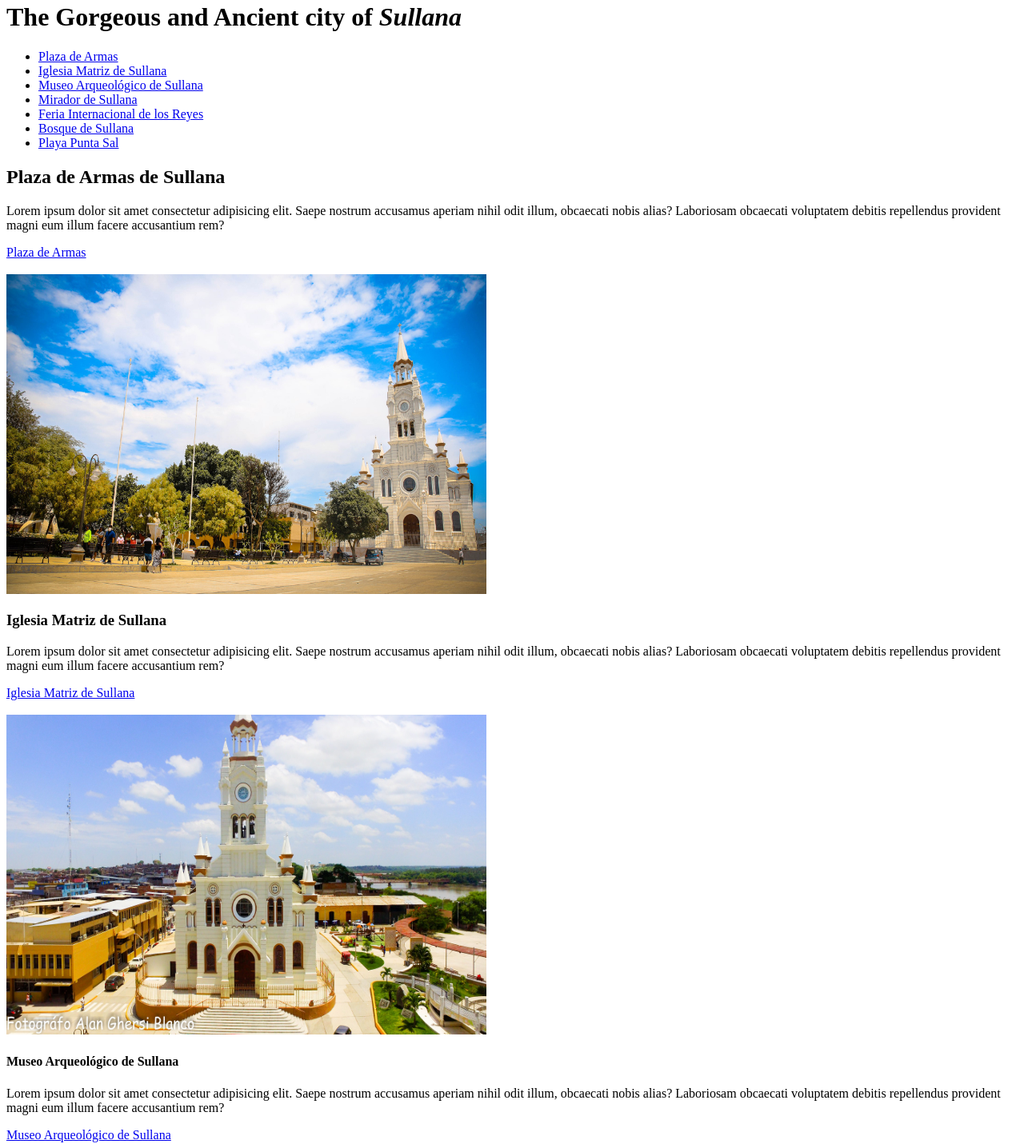
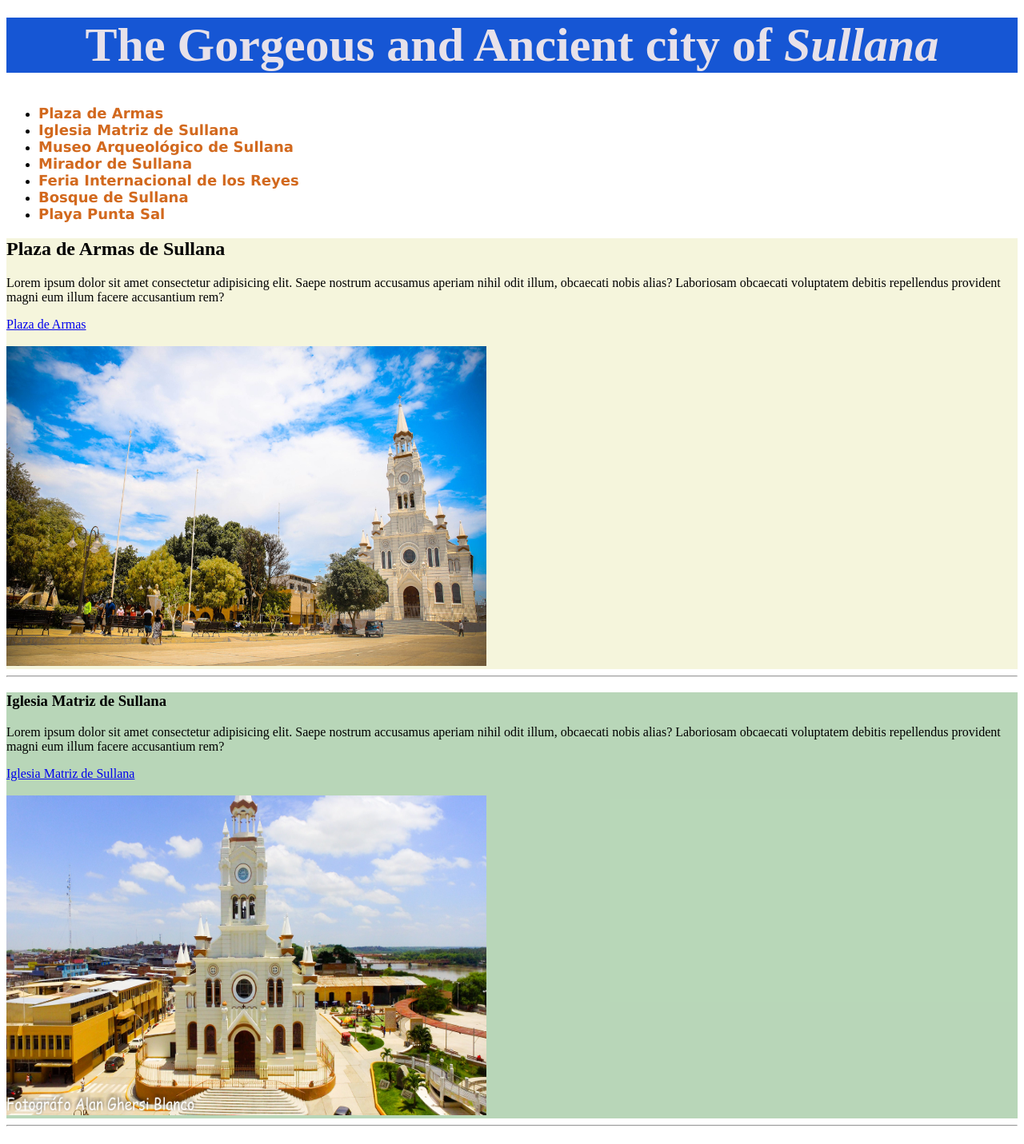
Before and after one commit to york-ac/first-exercise-01, a plain HTML site: page index.html in a window 1280 px wide. Shown: the part 18-1449 px from the top of the page at 80% size. Drawn offline with Linux system fonts and the light colour scheme.

Commit message:
Adding styles to my first webpage

```diff
--- a/index.html
+++ b/index.html
@@ -1,10 +1,11 @@
 <!DOCTYPE html>
 <html lang="en">
+
 <head>
     <meta charset="UTF-8">
     <meta name="viewport" content="width=device-width, initial-scale=1.0">
     <title>Exercise-1</title>
-  <link rel="stylesheet" href="./src/styles/index.css"/>
+    <link rel="stylesheet" href="./src/styles/index.css" />
 </head>
 
 <head>
@@ -22,21 +23,23 @@
 
 
 
-        <ul>
-            <li><a href="#link1">Plaza de Armas</a></li>
-            <li><a href="#link2">Iglesia Matriz de Sullana</a></li>
-            <li><a href="#link3">Museo Arqueológico de Sullana</a></li>
-            <li><a href="#link4">Mirador de Sullana</a></li>
-            <li><a href="#link5">Feria Internacional de los Reyes</a></li>
-            <li><a href="#link6">Bosque de Sullana</a></li>
-            <li><a href="#link7">Playa Punta Sal</a></li>
+        <ul >
+            <li><a href="#link1" class="style__for__links">Plaza de Armas</a></li>
+            <li><a href="#link2" class="style__for__links">Iglesia Matriz de Sullana</a></li>
+            <li><a href="#link3" class="style__for__links">Museo Arqueológico de Sullana</a></li>
+            <li><a href="#link4" class="style__for__links">Mirador de Sullana</a></li>
+            <li><a href="#link5" class="style__for__links">Feria Internacional de los Reyes</a></li>
+            <li><a href="#link6" class="style__for__links">Bosque de Sullana</a></li>
+            <li><a href="#link7" class="style__for__links">Playa Punta Sal</a></li>
         </ul>
 
 
-    <section id="link1">
+        <section id="link1" class="styles__for__section1">
 
             <h2>Plaza de Armas de Sullana</h2>
-        <p>Lorem ipsum dolor sit amet consectetur adipisicing elit. Saepe nostrum accusamus aperiam nihil odit illum, obcaecati nobis alias? Laboriosam obcaecati voluptatem debitis repellendus provident magni eum illum facere accusantium rem?</p>
+            <p>Lorem ipsum dolor sit amet consectetur adipisicing elit. Saepe nostrum accusamus aperiam nihil odit
+                illum, obcaecati nobis alias? Laboriosam obcaecati voluptatem debitis repellendus provident magni eum
+                illum facere accusantium rem?</p>
             <a href="https://sullana.pe/plaza-de-armas/" target="_blank">Plaza de Armas</a>
 
             <br>
@@ -45,11 +48,16 @@
 
         </section>
 
-    <section id="link2">
+        <hr>
+
+        <section id="link2" class="styles__for__section2">
 
             <h3>Iglesia Matriz de Sullana</h3>
-        <p>Lorem ipsum dolor sit amet consectetur adipisicing elit. Saepe nostrum accusamus aperiam nihil odit illum, obcaecati nobis alias? Laboriosam obcaecati voluptatem debitis repellendus provident magni eum illum facere accusantium rem?</p>
-        <a href="https://sullana9.webnode.es/l/festival-del-pueblo-magico/" target="_blank">Iglesia Matriz de Sullana</a>
+            <p>Lorem ipsum dolor sit amet consectetur adipisicing elit. Saepe nostrum accusamus aperiam nihil odit
+                illum, obcaecati nobis alias? Laboriosam obcaecati voluptatem debitis repellendus provident magni eum
+                illum facere accusantium rem?</p>
+            <a href="https://sullana9.webnode.es/l/festival-del-pueblo-magico/" target="_blank">Iglesia Matriz de
+                Sullana</a>
 
             <br>
             <br>
@@ -57,12 +65,17 @@
 
         </section>
 
-    <section id="link3">
+        <hr>
+
+        <section id="link3" class="styles__for__section3">
 
             <h4>Museo Arqueológico de Sullana</h4>
-        <p>Lorem ipsum dolor sit amet consectetur adipisicing elit. Saepe nostrum accusamus aperiam nihil odit illum, obcaecati nobis alias? Laboriosam obcaecati voluptatem debitis repellendus provident magni eum illum facere accusantium rem?</p>
+            <p class="paragraph">Lorem ipsum dolor sit amet consectetur adipisicing elit. Saepe nostrum accusamus aperiam nihil odit
+                illum, obcaecati nobis alias? Laboriosam obcaecati voluptatem debitis repellendus provident magni eum
+                illum facere accusantium rem?</p>
 
-        <a href="https://sullana9.webnode.es/l/desfile-tradicional/" target="_blank">Museo Arqueológico de Sullana</a>
+            <a href="https://sullana9.webnode.es/l/desfile-tradicional/" class="style_link" target="_blank">Museo Arqueológico de
+                Sullana</a>
 
             <br>
             <br>
@@ -70,10 +83,14 @@
 
         </section>
 
-    <section id="link4">
+        <hr>
+
+        <section id="link4" class="styles__for__section4">
 
             <h5>Mirador de Sullana</h5>
-        <p>Lorem ipsum dolor sit amet consectetur adipisicing elit. Saepe nostrum accusamus aperiam nihil odit illum, obcaecati nobis alias? Laboriosam obcaecati voluptatem debitis repellendus provident magni eum illum facere accusantium rem?</p>
+            <p>Lorem ipsum dolor sit amet consectetur adipisicing elit. Saepe nostrum accusamus aperiam nihil odit
+                illum, obcaecati nobis alias? Laboriosam obcaecati voluptatem debitis repellendus provident magni eum
+                illum facere accusantium rem?</p>
 
             <a href="https://www.tiktok.com/discover/mirador-de-sullana" target="_blank">Mirador de Sullana</a>
 
@@ -83,12 +100,17 @@
 
         </section>
 
-    <section id="link5">
+        <hr>
+
+        <section id="link5" class="styles__for__section5">
 
             <h6>Feria Internacional de los Reyes</h6>
-        <p>Lorem ipsum dolor sit amet consectetur adipisicing elit. Saepe nostrum accusamus aperiam nihil odit illum, obcaecati nobis alias? Laboriosam obcaecati voluptatem debitis repellendus provident magni eum illum facere accusantium rem?</p>
+            <p>Lorem ipsum dolor sit amet consectetur adipisicing elit. Saepe nostrum accusamus aperiam nihil odit
+                illum, obcaecati nobis alias? Laboriosam obcaecati voluptatem debitis repellendus provident magni eum
+                illum facere accusantium rem?</p>
 
-        <a href="https://www2.congreso.gob.pe/sicr/tradocestproc/clproley2001.nsf/pley/28ABA89B7065D0EC05256DEC0008F6E4?opendocument" target="_blank">Feria Internacional de los Reyes</a>
+            <a href="https://www2.congreso.gob.pe/sicr/tradocestproc/clproley2001.nsf/pley/28ABA89B7065D0EC05256DEC0008F6E4?opendocument"
+                target="_blank">Feria Internacional de los Reyes</a>
 
             <br>
             <br>
@@ -96,24 +118,32 @@
 
         </section>
 
-    <section id="link6">
+        <hr>
+
+        <section id="link6" class="styles__for__section6">
 
             <h2>Bosque de Sullana</h2>
-        <p>Lorem ipsum dolor sit amet consectetur adipisicing elit. Saepe nostrum accusamus aperiam nihil odit illum, obcaecati nobis alias? Laboriosam obcaecati voluptatem debitis repellendus provident magni eum illum facere accusantium rem?</p>
+            <p>Lorem ipsum dolor sit amet consectetur adipisicing elit. Saepe nostrum accusamus aperiam nihil odit
+                illum, obcaecati nobis alias? Laboriosam obcaecati voluptatem debitis repellendus provident magni eum
+                illum facere accusantium rem?</p>
 
             <a href="https://www.facebook.com/reel/263392373068152" target="_blank">Bosque de Sullana</a>
 
             <br>
             <br>
 
-        <img src="./src/images/forest.jpg" alt="forest" width="600px" height="400px"  >
+            <img src="./src/images/forest.jpg" alt="forest" width="600px" height="400px">
 
         </section>
 
-    <section id="link7">
+        <hr>
+
+        <section id="link7" class="styles__for__section7">
 
             <h3>Playa Punta Sal</h3>
-        <p>Lorem ipsum dolor sit amet consectetur adipisicing elit. Saepe nostrum accusamus aperiam nihil odit illum, obcaecati nobis alias? Laboriosam obcaecati voluptatem debitis repellendus provident magni eum illum facere accusantium rem?</p>
+            <p>Lorem ipsum dolor sit amet consectetur adipisicing elit. Saepe nostrum accusamus aperiam nihil odit
+                illum, obcaecati nobis alias? Laboriosam obcaecati voluptatem debitis repellendus provident magni eum
+                illum facere accusantium rem?</p>
 
             <a href="https://www.vivamancora.com/Peru/punta-sal/" target="_blank">Playa Punta Sal</a>
 
@@ -123,6 +153,7 @@
 
         </section>
 
+        <hr>
 
         <br>
 
@@ -134,4 +165,5 @@
 
 
 </body>
+
 </html>
--- a/src/styles/index.css
+++ b/src/styles/index.css
@@ -0,0 +1,68 @@
+h1 {
+    font-size: 60px;
+    /* text-decoration: underline; */
+    /* text-decoration: underline; */
+    text-align: center;
+    color: rgba(246, 235, 235, 0.934);
+    background-color: hsl(220, 81%, 46%);
+
+}
+
+
+
+.style__for__links{
+    text-decoration: none;
+    color: chocolate;
+    font-size: 18px;
+    font-family:'Lucida Sans', 'Lucida Sans Regular', 'Lucida Grande', 'Lucida Sans Unicode', Geneva, Verdana, sans-serif;
+    font-weight: bold;
+}
+
+
+.styles__for__section1{
+    background-color: beige;
+}
+
+
+.styles__for__section2{
+    background-color: rgba(183, 214, 183, 0.983);
+}
+
+
+.styles__for__section3{
+    background-color: navy;
+}
+
+.styles__for__section4{
+    background-color: orange;
+}
+
+.styles__for__section5{
+    background-color: orangered;
+}
+
+.styles__for__section6{
+    background-color: plum ;
+}
+
+
+.styles__for__section7{
+    background-color: skyblue ;
+}
+
+h4{
+    color: aliceblue;
+    padding: 20px;
+    font-size: 20px;
+}
+
+.paragraph{
+    color: white;
+    padding: 20px 18px;
+}
+
+
+.style_link{
+    color: white;
+    padding: 12px;
+}
```
Lines whose indentation alone changed are shown as unchanged.
